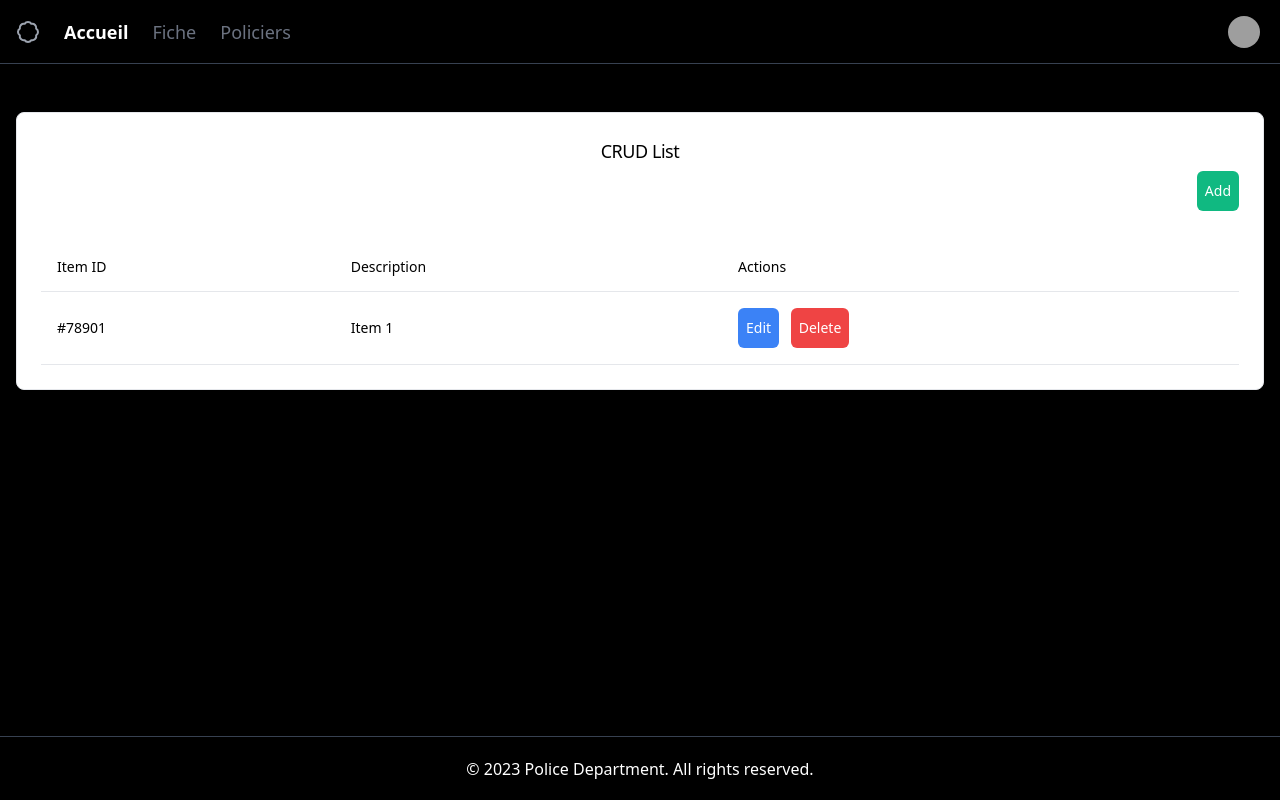
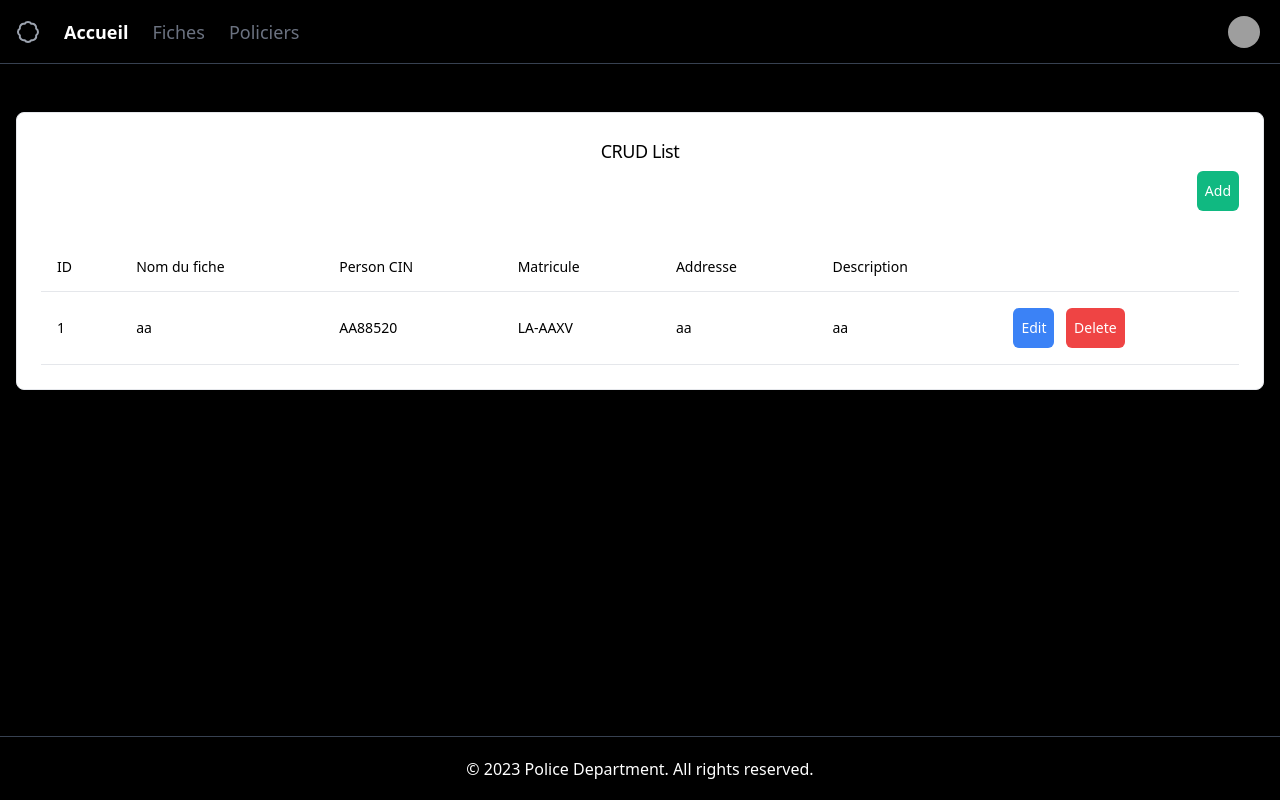
Before and after one commit to ChocTitans/CarPlate-DL, a Flask app: page /fiche-liste in a window 1280 px wide. Run offline with Flask 3, Linux system fonts and the light colour scheme; a user stored in the database is signed in; data comes from the database, SQL or seed files in the repository; both versions use the stored data as it was after the commit; grey boxes are pictures that could not be loaded.

Commit message:
add delete

```diff
--- a/Flask/app.py
+++ b/Flask/app.py
@@ -71,10 +71,10 @@ def ficheliste():
         session_db = Session()
         user_id = session['user_id']
         user = session_db.query(User).filter_by(id=user_id).first()
-        session_db.close()
+        fichiers = session_db.query(FichierDeRecherche).all()
 
-        if user:
-            return render_template('liste-fiche.html')
+        if fichiers or user:
+            return render_template('liste-fiche.html', fichiers=fichiers)
     return render_template('index.html')
 
 @app.route('/add-fiche-button')
@@ -168,26 +168,29 @@ def submit_form():
         last_seen_address = request.form['address']
         description = request.form['description']
 
-        # Create a new FichierDeRecherche instance
         new_fiche = FichierDeRecherche(name=nom_fiche, address=last_seen_address, description=description)
 
-        # Fetch the Person and Vehicle based on selected IDs
         with Session() as session_db:
             selected_person = session_db.query(Person).filter_by(cin=selected_person_id).first()
             selected_vehicle = session_db.query(Vehicle).filter_by(car_plate=selected_vehicle_id).first()
 
-            # Associate Person and Vehicle with the new FichierDeRecherche
             if selected_person:
                 new_fiche.person = selected_person
             if selected_vehicle:
                 new_fiche.vehicle = selected_vehicle
 
-            # Add the new FichierDeRecherche to the session and commit changes
             session_db.add(new_fiche)
             session_db.commit()
 
-        # Redirect to a success page or return a success message
-        return "Form submitted successfully!"
+        return redirect(url_for('ficheliste'))
 
-    # Handle other HTTP methods or errors here
     return "Invalid request method"
+
+@app.route('/delete-fiche/<int:fichier_id>', methods=['GET', 'POST'])
+def deletefiche(fichier_id):
+    session_db = Session()
+    fichier = session_db.query(FichierDeRecherche).get(fichier_id)
+    if fichier:
+        session_db.delete(fichier)
+        session_db.commit()
+    return redirect(url_for('ficheliste'))
--- a/Flask/templates/add-fiche.html
+++ b/Flask/templates/add-fiche.html
@@ -80,9 +80,8 @@
           </div>
           <div class="grid gap-4 lg:grid-cols-2"></div>
         </main>
-        <footer class="h-16 border-t border-gray-700 bg-black text-white flex items-center justify-center">
-          <p class="text-center">© 2023 Police Department. All rights reserved.</p>
-        </footer>
+        {% include 'footer.html' %}
+
       </div>
     </body>
 
--- a/Flask/templates/dashboard.html
+++ b/Flask/templates/dashboard.html
@@ -124,9 +124,7 @@
             </div>
           </div>
         </main>
-        <footer class="h-16 border-t border-gray-700 bg-black text-white flex items-center justify-center">
-          <p class="text-center">© 2023 Police Department. All rights reserved.</p>
-        </footer>
+        {% include 'footer.html' %}
     </div>
     </body>
 </html>
--- /dev/null
+++ b/Flask/templates/footer.html
@@ -0,0 +1,3 @@
+<footer class="h-16 border-t border-gray-700 bg-black text-white flex items-center justify-center">
+    <p class="text-center">© 2023 Police Department. All rights reserved.</p>
+  </footer>
--- a/Flask/templates/header.html
+++ b/Flask/templates/header.html
@@ -31,7 +31,7 @@
           Accueil
         </a>
         <a class="text-gray-500" href="{{ url_for('ficheliste') }}">
-          Fiche
+          Fiches
         </a>
         <a class="text-gray-500" href="#">
           Policiers
--- a/Flask/templates/liste-fiche.html
+++ b/Flask/templates/liste-fiche.html
@@ -31,29 +31,45 @@
                     <thead class="[&amp;_tr]:border-b">
                       <tr class="border-b transition-colors hover:bg-muted/50 data-[state=selected]:bg-muted">
                         <th class="h-12 px-4 text-left align-middle font-medium text-muted-foreground [&amp;:has([role=checkbox])]:pr-0">
-                          Item ID
+                          ID
+                        </th>
+                        <th class="h-12 px-4 text-left align-middle font-medium text-muted-foreground [&amp;:has([role=checkbox])]:pr-0">
+                          Nom du fiche
+                        </th>
+                        <th class="h-12 px-4 text-left align-middle font-medium text-muted-foreground [&amp;:has([role=checkbox])]:pr-0">
+                          Person CIN
+                        </th>
+                        <th class="h-12 px-4 text-left align-middle font-medium text-muted-foreground [&amp;:has([role=checkbox])]:pr-0">
+                          Matricule
+                        </th>
+                        <th class="h-12 px-4 text-left align-middle font-medium text-muted-foreground [&amp;:has([role=checkbox])]:pr-0">
+                          Addresse
                         </th>
                         <th class="h-12 px-4 text-left align-middle font-medium text-muted-foreground [&amp;:has([role=checkbox])]:pr-0">
                           Description
                         </th>
-                        <th class="h-12 px-4 text-left align-middle font-medium text-muted-foreground [&amp;:has([role=checkbox])]:pr-0">
-                          Actions
-                        </th>
                       </tr>
                     </thead>
                     <tbody class="[&amp;_tr:last-child]:border-0">
+                      {% for fichier in fichiers %}
                       <tr class="border-b transition-colors hover:bg-muted/50 data-[state=selected]:bg-muted">
-                        <td class="p-4 align-middle [&amp;:has([role=checkbox])]:pr-0">#78901</td>
-                        <td class="p-4 align-middle [&amp;:has([role=checkbox])]:pr-0">Item 1</td>
+                        <td class="p-4 align-middle [&amp;:has([role=checkbox])]:pr-0">{{ fichier.id }}</td>
+                        <td class="p-4 align-middle [&amp;:has([role=checkbox])]:pr-0">{{ fichier.name }}</td>
+                        <td class="p-4 align-middle [&amp;:has([role=checkbox])]:pr-0">{{ fichier.person_cin }}</td>
+                        <td class="p-4 align-middle [&amp;:has([role=checkbox])]:pr-0">{{ fichier.vehicle_car_plate }}</td>
+                        <td class="p-4 align-middle [&amp;:has([role=checkbox])]:pr-0">{{ fichier.address  }}</td>
+                        <td class="p-4 align-middle [&amp;:has([role=checkbox])]:pr-0">{{ fichier.description  }}</td>
+
                         <td class="p-4 align-middle [&amp;:has([role=checkbox])]:pr-0">
                           <button class="inline-flex items-center justify-center text-sm font-medium ring-offset-background transition-colors focus-visible:outline-none focus-visible:ring-2 focus-visible:ring-ring focus-visible:ring-offset-2 disabled:pointer-events-none disabled:opacity-50 hover:bg-primary/90 h-10 bg-blue-500 text-white rounded-md px-2 py-1">
                             Edit
                           </button>
-                          <button class="inline-flex items-center justify-center text-sm font-medium ring-offset-background transition-colors focus-visible:outline-none focus-visible:ring-2 focus-visible:ring-ring focus-visible:ring-offset-2 disabled:pointer-events-none disabled:opacity-50 hover:bg-primary/90 h-10 bg-red-500 text-white rounded-md px-2 py-1 ml-2">
+                            <a href="{{ url_for('deletefiche', fichier_id=fichier.id) }}" class="inline-flex items-center justify-center text-sm font-medium ring-offset-background transition-colors focus-visible:outline-none focus-visible:ring-2 focus-visible:ring-ring focus-visible:ring-offset-2 disabled:pointer-events-none disabled:opacity-50 hover:bg-primary/90 h-10 bg-red-500 text-white rounded-md px-2 py-1 ml-2">
                             Delete
                           </button>
                         </td>
                       </tr>
+                      {% endfor %}
                     </tbody>
                   </table>
                 </div>
@@ -62,9 +78,8 @@
           </div>
           <div class="grid gap-4 lg:grid-cols-2"></div>
         </main>
-        <footer class="h-16 border-t border-gray-700 bg-black text-white flex items-center justify-center">
-          <p class="text-center">© 2023 Police Department. All rights reserved.</p>
-        </footer>
+        {% include 'footer.html' %}
+
       </div>
 </body>
 
```
Also changed, not shown: Flask/database.db.
